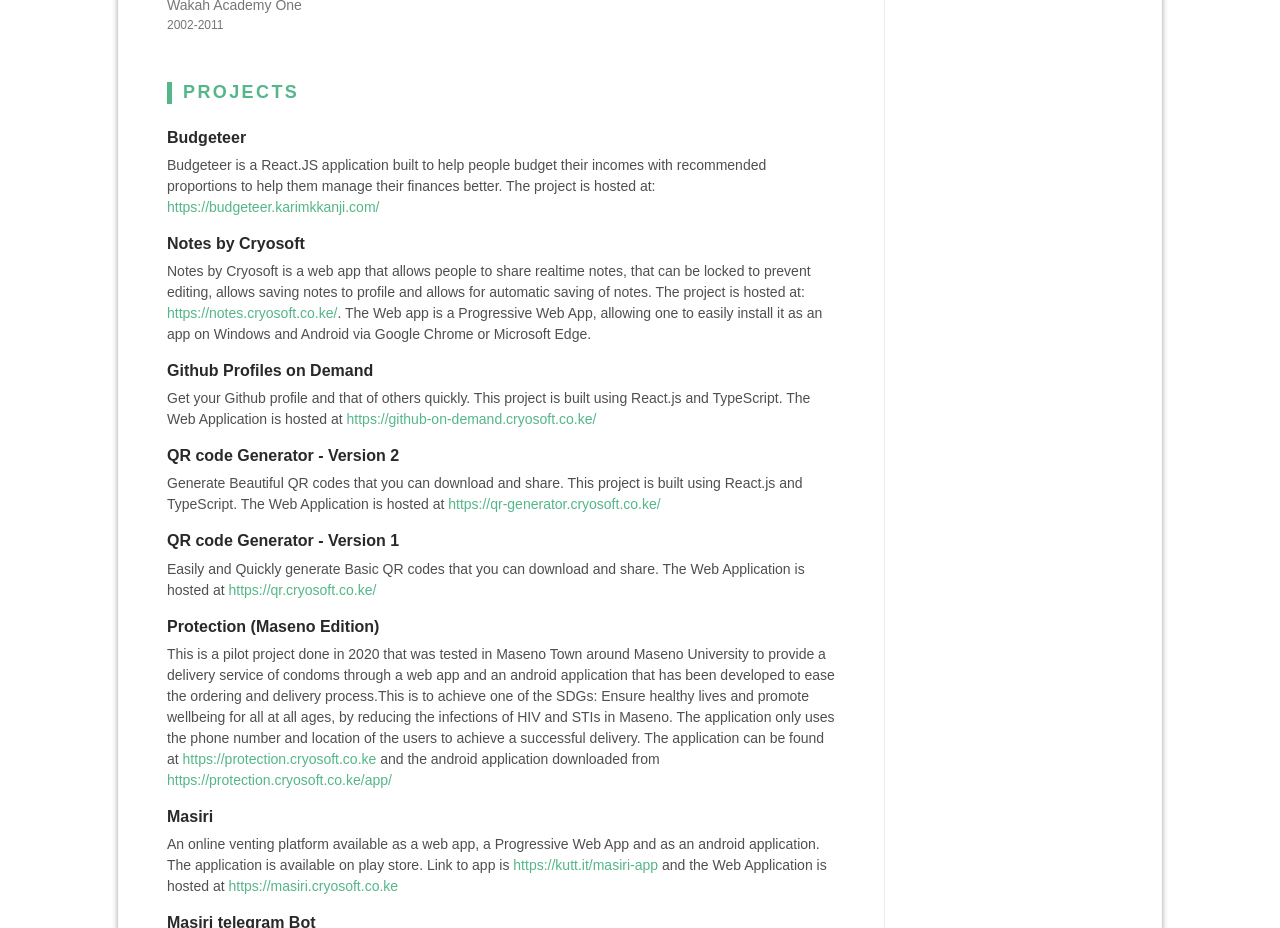
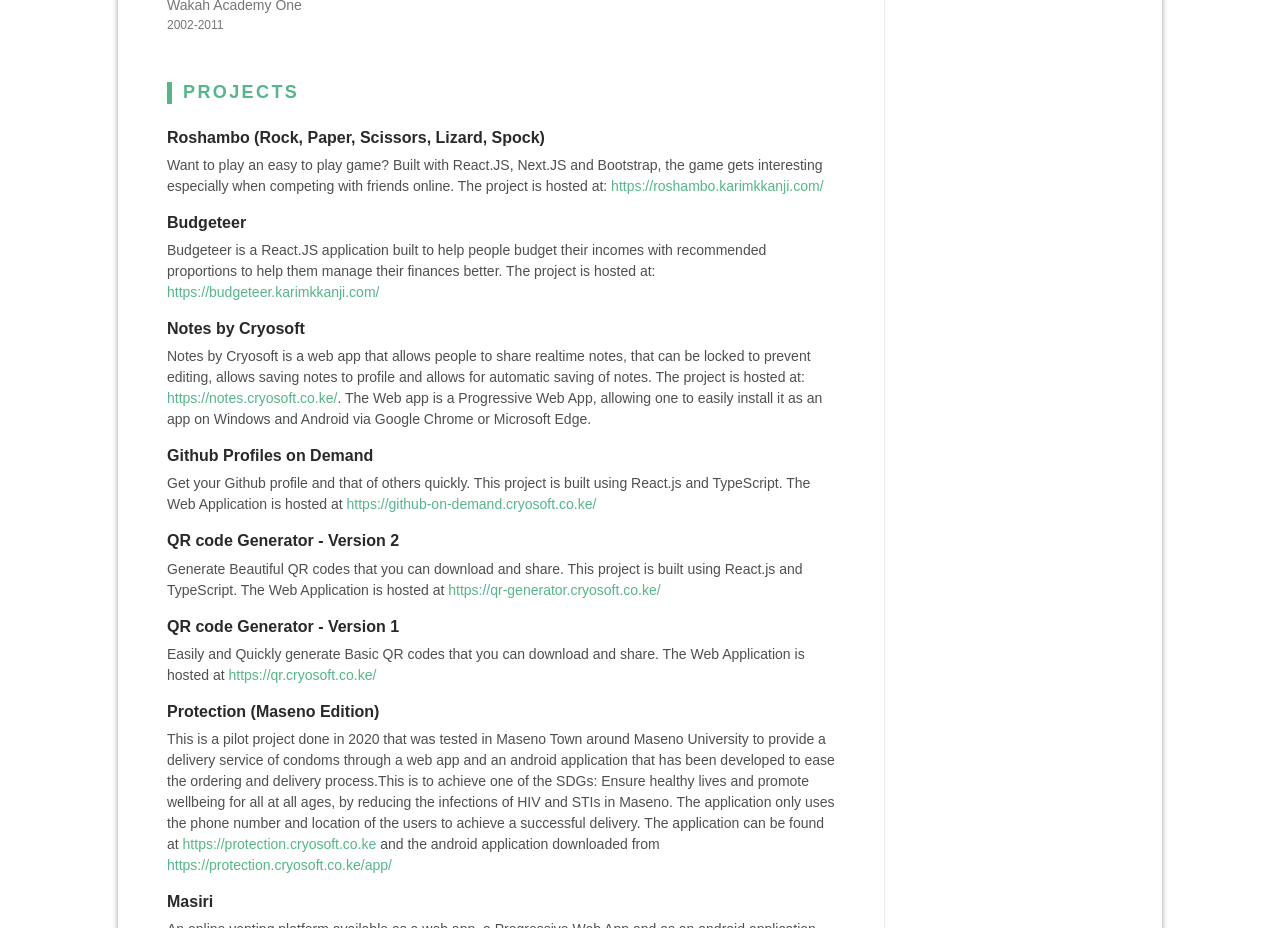
Before and after one commit to karimkkanji/react-karimkkanji-profile, a React (Create React App) app: page / in a window 1280 px wide. Shown: the part 2060-2988 px from the top of the page. Built offline with nearby package versions, Linux system fonts and the light colour scheme.

Commit message:
Add: Added Roshambo to Projects

```diff
--- a/src/Projects.tsx
+++ b/src/Projects.tsx
@@ -3,6 +3,22 @@
 <h3 className="text-uppercase resume-section-heading mb-4">
     Projects
 </h3>
+<div className="item">
+    <div className="item-heading row align-items-center mb-2">
+        <h4 className="item-title col-12 col-md-6 col-lg-8 mb-2 mb-md-0">
+            Roshambo (Rock, Paper, Scissors, Lizard, Spock)
+        </h4>
+    </div>
+    <div className="item-content">
+        <p>
+           Want to play an easy to play game? Built with React.JS, Next.JS and Bootstrap, the game gets interesting
+           especially when competing with friends online. The project is hosted at:{" "}
+            <a href="https://roshambo.karimkkanji.com">
+                https://roshambo.karimkkanji.com/
+            </a>
+        </p>
+    </div>
+</div>
 <div className="item">
     <div className="item-heading row align-items-center mb-2">
         <h4 className="item-title col-12 col-md-6 col-lg-8 mb-2 mb-md-0">
```
